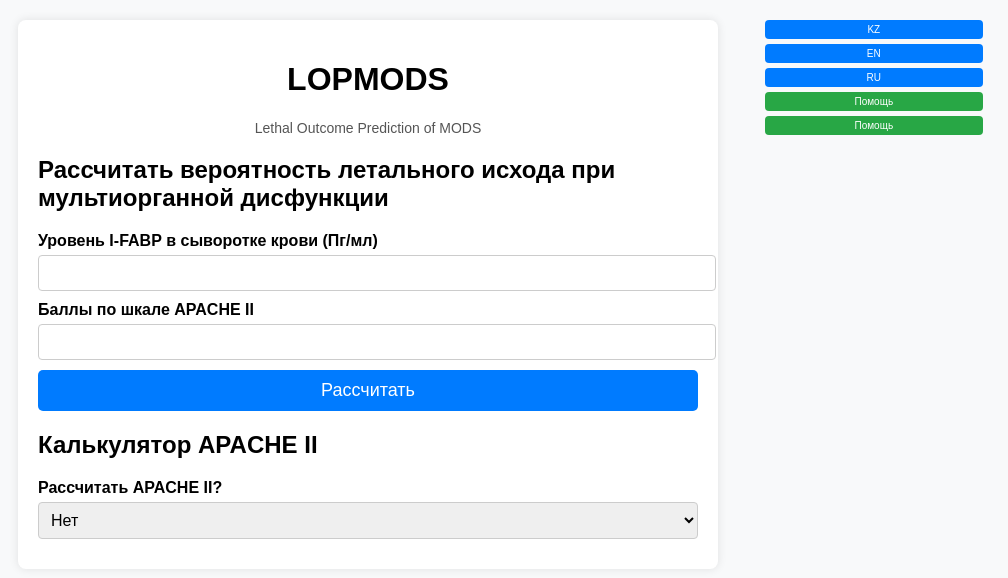
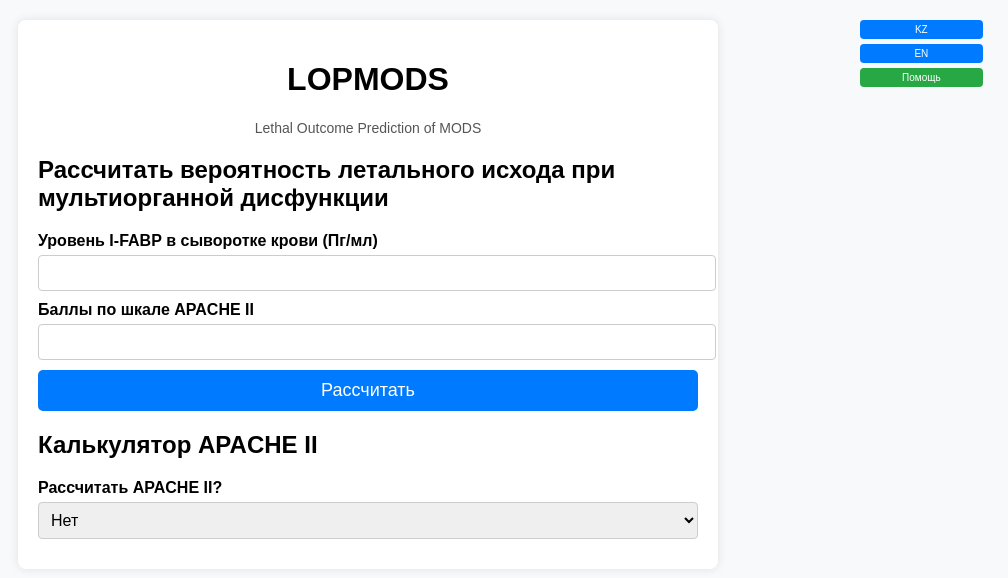
Before and after one commit to speccters/calc, a plain HTML site: page index.html in a window 1280 px wide. Shown: the whole page, without its empty margins (272-1280 px from the left). Drawn offline with Linux system fonts and the light colour scheme.

Commit message:
Update index.html

```diff
--- a/index.html
+++ b/index.html
@@ -135,9 +135,8 @@
     <div class="language-buttons">
         <button class="btn" onclick="window.location.href='kaz.html'">KZ</button>
         <button class="btn" onclick="window.location.href='eng.html'">EN</button>
-        <button class="btn" onclick="window.location.href='ru.html'">RU</button>
-        <button class="btn btn-help" onclick="window.location.href='help_html/'">Помощь</button>
-        <button class="btn btn-help" onclick="window.location.href='help_ru.html/'">Помощь</button>
+        <button class="btn btn-help" onclick="window.location.href='../help_html/'">Помощь</button>
+
     </div>
 
     <script>
```
